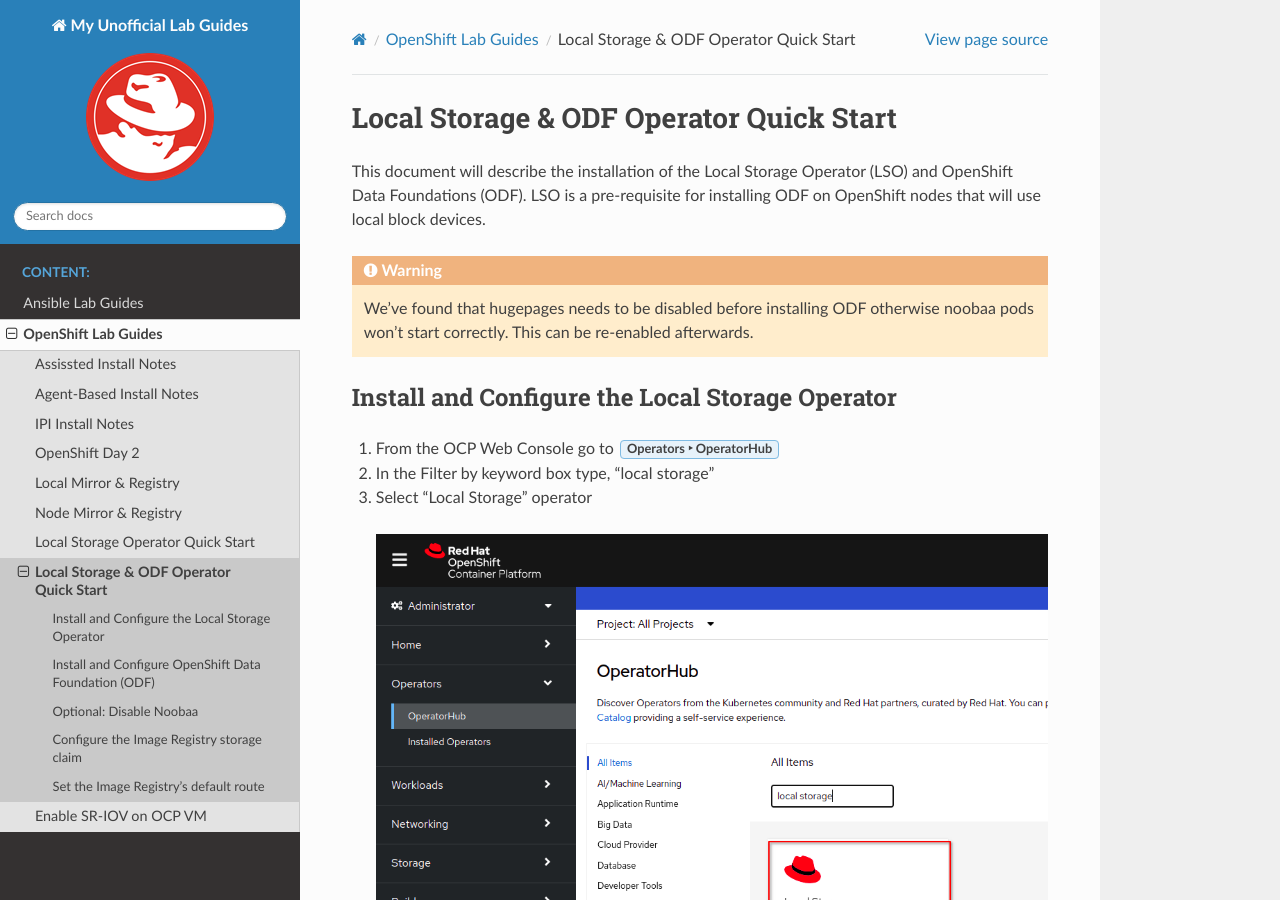
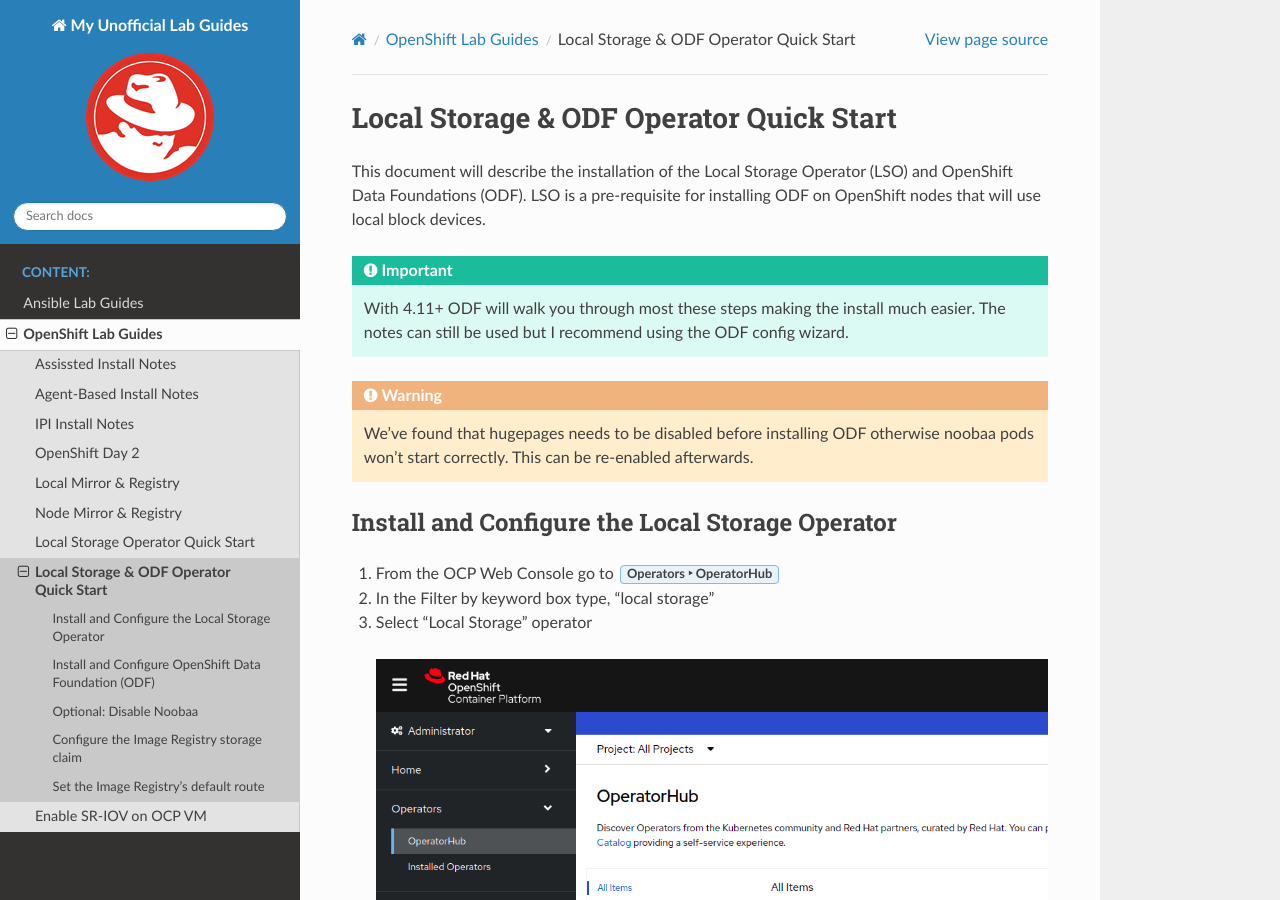
Before and after one commit to vtog/labGuides, a Sphinx documentation site: the page built from source/ocp/lso-odf-quick-start.rst, in a window 1280 px wide and 900 px high. Built offline with Sphinx 7.4.7 and the Read the Docs theme 2.0.0, drawn with Linux system fonts in a browser that asks for light colours; pages that are not in the unit, such as notebooks, are missing from menus.

Commit message:
odf has a wizard note

```diff
--- a/source/ocp/lso-odf-quick-start.rst
+++ b/source/ocp/lso-odf-quick-start.rst
@@ -4,6 +4,10 @@
 This document will describe the installation of the Local Storage Operator
 (LSO) and OpenShift Data Foundations (ODF). LSO is a pre-requisite for
 installing ODF on OpenShift nodes that will use local block devices.
+
+.. important:: With 4.11+ ODF will walk you through most these steps making the
+   install much easier. The notes can still be used but I recommend using the
+   ODF config wizard.
 
 .. warning::
    We’ve found that hugepages needs to be disabled before installing ODF
```
